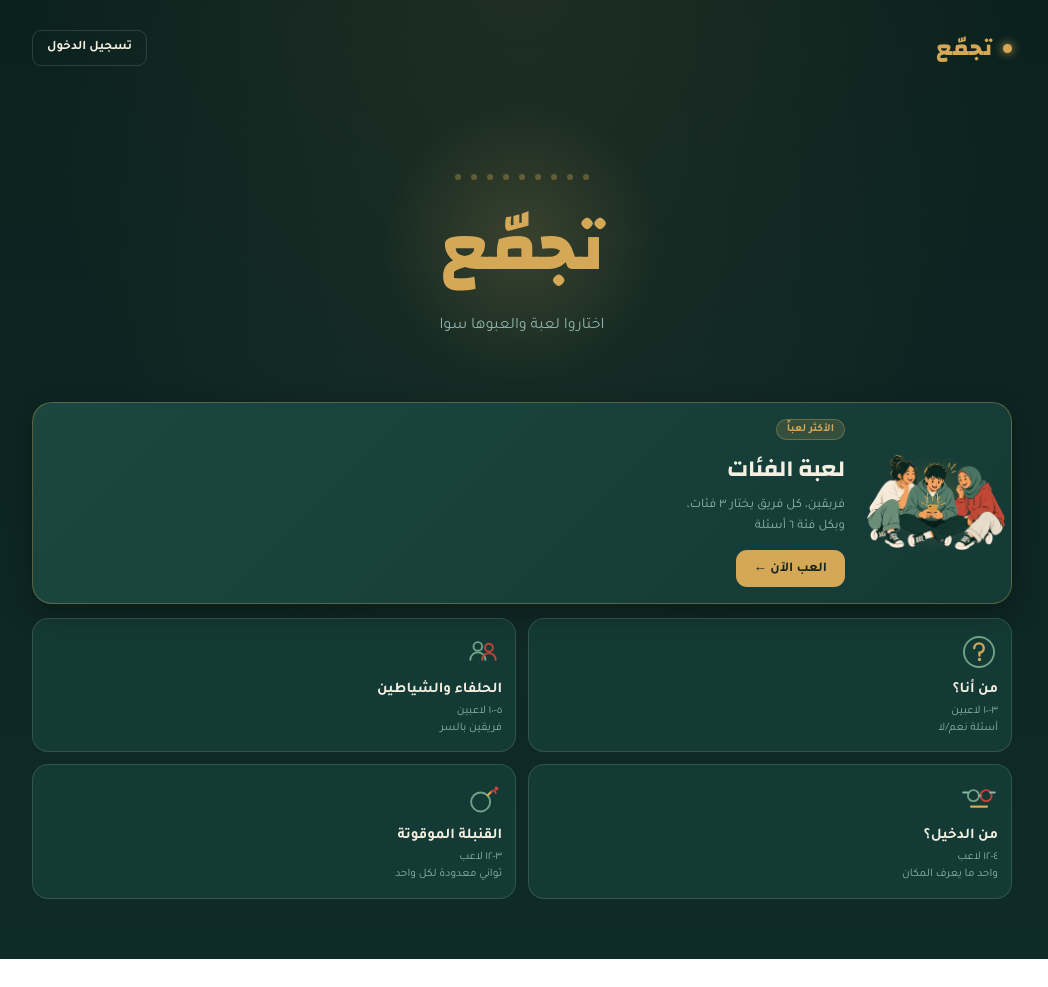
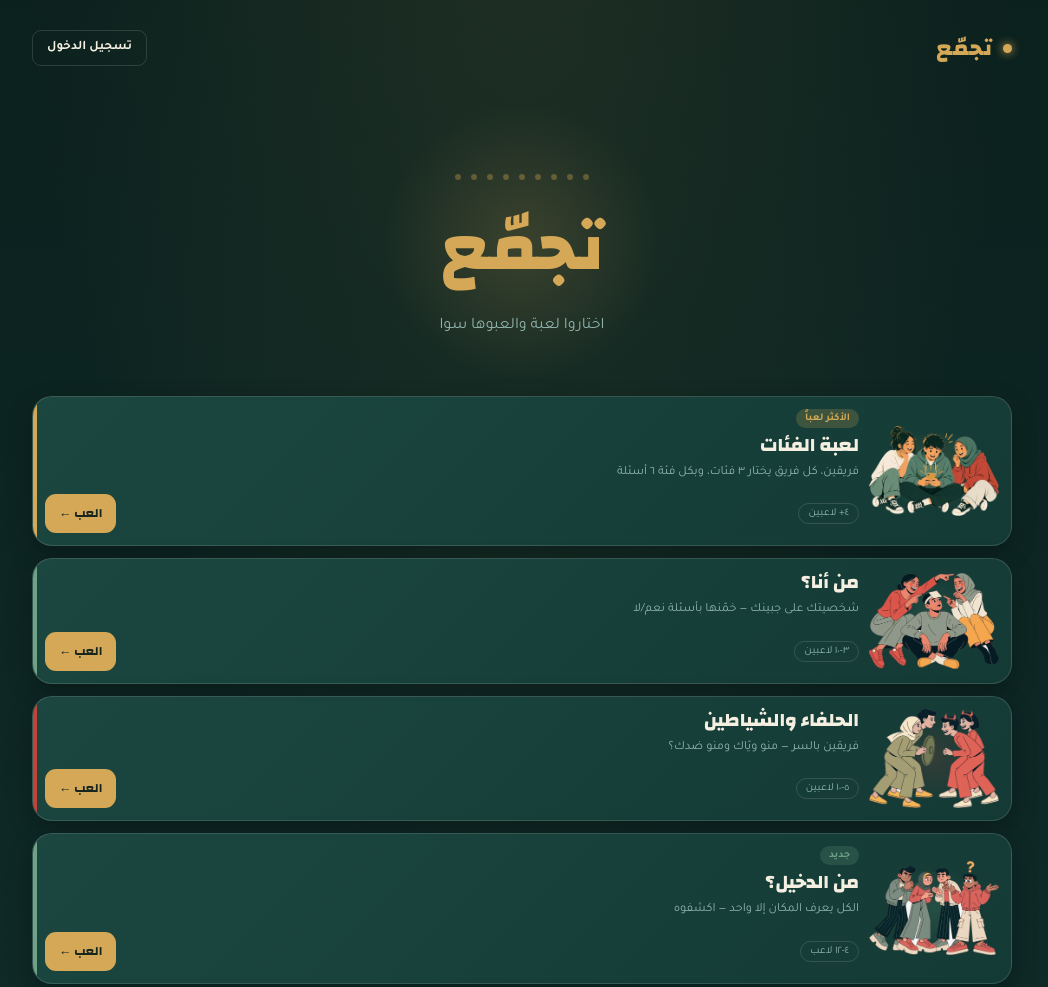
Before and after one commit to teaizteaiz46-blip/tajammo-game, a website: page index.html in a window 1280 px wide. Shown: the top 987 px of the page, without its empty margins (118-1166 px from the left). Before the commit the page ends 959 px from the top, so only its background shows below. Drawn offline with nearby package versions, Linux system fonts and the light colour scheme; no server answers.

Commit message:
feat: hub redesign - five equal game cards with illustrations

```diff
--- a/js/render-core.js
+++ b/js/render-core.js
@@ -147,6 +147,27 @@ function renderTopbar(){
 }
 
 /* ============================ HUB ============================ */
+/* خمس بطاقات متساوية: كل لعبة بصورتها وزرها. قبل، كانت بطاقة وحدة كبيرة
+   بصورة وزر «العب الآن»، وأربعة مربعات بأيقونات خطية بلا زر — فالعين
+   تقراهن كروابط إعدادات مو كألعاب تنلعب. */
+const HUB_GAMES = [
+  { id:'card-cat',    screen:null,          img:'img/friends.webp',    accent:'gold',
+    title:'لعبة الفئات', desc:'فريقين، كل فريق يختار ٣ فئات، وبكل فئة ٦ أسئلة',
+    players:'٤+ لاعبين', badge:'الأكثر لعباً' },
+  { id:'card-whoami', screen:'whoami-setup', img:'img/game-whoami.webp', accent:'sage',
+    title:'من أنا؟', desc:'شخصيتك على جبينك — خمّنها بأسئلة نعم/لا',
+    players:'٣-١٠ لاعبين', badge:'' },
+  { id:'card-shd',    screen:'shd-setup',    img:'img/game-shd.webp',    accent:'rose',
+    title:'الحلفاء والشياطين', desc:'فريقين بالسر — منو ويّاك ومنو ضدك؟',
+    players:'٥-١٠ لاعبين', badge:'' },
+  { id:'card-spy',    screen:'spy-setup',    img:'img/game-spy.webp',    accent:'sage',
+    title:'من الدخيل؟', desc:'الكل يعرف المكان إلا واحد — اكشفوه',
+    players:'٤-١٢ لاعب', badge:'جديد' },
+  { id:'card-bomb',   screen:'bomb-setup',   img:'img/game-bomb.webp',   accent:'rose',
+    title:'القنبلة الموقوتة', desc:'ثواني معدودة لكل واحد — والي يتأخر يخرج',
+    players:'٣-١٢ لاعب', badge:'جديد' }
+];
+
 function renderHub(){
   const wrap = el(`<div>
     <div class="hero">
@@ -156,63 +177,27 @@ function renderHub(){
       <h1>تجمّع</h1>
       <p>${state.user ? `أهلاً ${escapeAttr(state.user.name)} — لعبت ${state.user.gamesPlayed||0} لعبة` : 'اختاروا لعبة والعبوها سوا'}</p>
     </div>
+    <div class="game-cards"></div>
+  </div>`);
 
-    <div class="feature-card" id="card-cat">
-      <div class="feature-art"><img src="img/friends.webp" alt="" width="560" height="386" loading="eager" decoding="async"></div>
-      <div class="feature-txt">
-        <span class="ribbon">الأكثر لعباً</span>
-        <h3>لعبة الفئات</h3>
-        <p>فريقين، كل فريق يختار ٣ فئات،<br>وبكل فئة ٦ أسئلة</p>
-        <span class="feature-cta">العب الآن ←</span>
-      </div>
-    </div>
+  const list = wrap.querySelector('.game-cards');
+  HUB_GAMES.forEach(g=>{
+    const card = el(`<button class="game-card acc-${g.accent}" id="${g.id}">
+      <span class="gc-art"><img src="${g.img}" alt="" width="600" height="440" loading="eager" decoding="async"></span>
+      <span class="gc-body">
+        ${g.badge ? `<span class="gc-badge">${g.badge}</span>` : ''}
+        <span class="gc-title">${g.title}</span>
+        <span class="gc-desc">${g.desc}</span>
+        <span class="gc-foot">
+          <span class="gc-chip">${g.players}</span>
+          <span class="gc-cta">العب ←</span>
+        </span>
+      </span>
+    </button>`);
+    /* لعبة الفئات تمرّ بتحميل البنك أول، فالها مسار خاص */
+    card.addEventListener('click', ()=> g.screen ? goto(g.screen) : openCategoryGame());
+    list.appendChild(card);
+  });
 
-    <div class="game-grid">
-      <div class="game-tile" id="card-whoami">
-        <svg class="tile-ico" viewBox="0 0 48 48" fill="none" aria-hidden="true">
-          <circle cx="24" cy="24" r="19" stroke="#6FA287" stroke-width="2.4"/>
-          <path d="M18 19a6 6 0 1 1 6.6 6v3.4" stroke="#D4A857" stroke-width="3" stroke-linecap="round"/>
-          <circle cx="24.6" cy="33.5" r="2.1" fill="#D4A857"/>
-        </svg>
-        <h3>من أنا؟</h3>
-        <small>٣-١٠ لاعبين<br>أسئلة نعم/لا</small>
-      </div>
-      <div class="game-tile" id="card-shd">
-        <svg class="tile-ico" viewBox="0 0 48 48" fill="none" aria-hidden="true">
-          <path d="M8 34c0-6 4.6-9.5 9.5-9.5S27 28 27 34" stroke="#6FA287" stroke-width="2.4" stroke-linecap="round"/>
-          <circle cx="17.5" cy="17" r="5.5" stroke="#6FA287" stroke-width="2.4"/>
-          <path d="M23 34c0-5.4 4.1-8.6 8.5-8.6S40 28.6 40 34" stroke="#C1443A" stroke-width="2.4" stroke-linecap="round"/>
-          <circle cx="31.5" cy="18.5" r="5" stroke="#C1443A" stroke-width="2.4"/>
-        </svg>
-        <h3>الحلفاء والشياطين</h3>
-        <small>٥-١٠ لاعبين<br>فريقين بالسر</small>
-      </div>
-      <div class="game-tile" id="card-spy">
-        <svg class="tile-ico" viewBox="0 0 48 48" fill="none" aria-hidden="true">
-          <circle cx="17" cy="21" r="7" stroke="#6FA287" stroke-width="2.4"/>
-          <circle cx="33" cy="21" r="7" stroke="#C1443A" stroke-width="2.4"/>
-          <path d="M24 21h2M4 17h6M38 17h6" stroke="#8FB3AC" stroke-width="2.4" stroke-linecap="round"/>
-          <path d="M14 35h20" stroke="#D4A857" stroke-width="2.8" stroke-linecap="round"/>
-        </svg>
-        <h3>من الدخيل؟</h3>
-        <small>٤-١٢ لاعب<br>واحد ما يعرف المكان</small>
-      </div>
-      <div class="game-tile" id="card-bomb">
-        <svg class="tile-ico" viewBox="0 0 48 48" fill="none" aria-hidden="true">
-          <circle cx="21" cy="29" r="12" stroke="#6FA287" stroke-width="2.4"/>
-          <path d="M30 20.5l4.5-4.5" stroke="#D4A857" stroke-width="2.8" stroke-linecap="round"/>
-          <path d="M34.5 16c2-2.4 5.5-1.2 5.5 1.8" stroke="#C1443A" stroke-width="2.4" stroke-linecap="round"/>
-          <circle cx="41" cy="12" r="2.6" fill="#C1443A"/>
-        </svg>
-        <h3>القنبلة الموقوتة</h3>
-        <small>٣-١٢ لاعب<br>ثواني معدودة لكل واحد</small>
-      </div>
-    </div>
-  </div>`);
-  wrap.querySelector('#card-cat').addEventListener('click', ()=> openCategoryGame());
-  wrap.querySelector('#card-whoami').addEventListener('click', ()=> goto('whoami-setup'));
-  wrap.querySelector('#card-shd').addEventListener('click', ()=> goto('shd-setup'));
-  wrap.querySelector('#card-spy').addEventListener('click', ()=> goto('spy-setup'));
-  wrap.querySelector('#card-bomb').addEventListener('click', ()=> goto('bomb-setup'));
   return wrap;
 }
--- a/styles.css
+++ b/styles.css
@@ -109,60 +109,57 @@
   .card.soon{opacity:.5; cursor:not-allowed;}
   .card.soon:hover{transform:none; border-color:var(--line);}
 
-  /* ---------- الشاشة الرئيسية: بطاقة مميزة + شبكة ---------- */
-  .feature-card{
-    position:relative; display:flex; align-items:center;
-    margin-top:26px; margin-bottom:14px;
+  /* ---------- الشاشة الرئيسية: بطاقات ألعاب متساوية ----------
+     كل لعبة بطاقة كاملة بصورتها وزر «العب». قبل، كانت وحدة كبيرة بزر
+     وأربعة مربعات صغيرة بأيقونات خطية بلا زر — والنتيجة إن اللاعب يقرا
+     الأربعة كروابط (إعدادات / من نحن) مو كألعاب. */
+  .game-cards{display:grid; gap:12px; margin-top:20px;}
+  .game-card{
+    position:relative; display:flex; align-items:center; gap:10px;
+    width:100%; text-align:right; padding:12px; overflow:hidden;
     background:linear-gradient(135deg, var(--panel-2), var(--panel));
-    border:1px solid var(--gold-dim); border-radius:20px; overflow:hidden;
-    cursor:pointer; box-shadow:0 10px 30px rgba(0,0,0,.30);
+    border:1px solid var(--line); border-radius:20px;
+    color:inherit; font-family:'Tajawal', sans-serif; cursor:pointer;
+    box-shadow:0 8px 24px rgba(0,0,0,.26);
     transition:transform .18s ease, border-color .18s ease;
   }
-  .feature-card:hover{transform:translateY(-3px); border-color:var(--gold);}
-  .feature-art{
-    position:relative; flex:0 0 150px;
-    display:flex; align-items:center; justify-content:center; padding:12px 6px;
+  .game-card:hover{transform:translateY(-3px); border-color:var(--gold-dim);}
+  .game-card:active{transform:translateY(0);}
+  /* شريط اللون على الحافة: يفرّق الألعاب بالعين بلا ما يشوّش الخلفية */
+  .game-card::before{content:''; position:absolute; inset:0 auto 0 0; width:4px; background:var(--acc);}
+  .game-card.acc-gold{--acc:var(--gold);}
+  .game-card.acc-sage{--acc:var(--sage);}
+  .game-card.acc-rose{--acc:var(--rose);}
+
+  .gc-art{flex:0 0 130px; display:grid; place-items:center; position:relative;}
+  .gc-art::before{
+    content:''; position:absolute; inset:10%;
+    background:radial-gradient(circle, color-mix(in srgb, var(--acc) 18%, transparent), transparent 70%);
   }
-  /* توهّج ذهبي خفيف ورا الرسمة حتى ما تطلع طايحة على البطاقة */
-  .feature-art::before{
-    content:''; position:absolute; inset:12%;
-    background:radial-gradient(circle, rgba(212,168,87,.20), transparent 70%);
+  .gc-art img{position:relative; width:100%; height:auto; display:block;}
+
+  .gc-body{flex:1; min-width:0; display:flex; flex-direction:column; gap:4px;}
+  .gc-badge{
+    align-self:flex-start; margin-bottom:2px; font-size:10.5px; font-weight:700;
+    color:var(--acc); background:color-mix(in srgb, var(--acc) 20%, transparent);
+    border-radius:999px; padding:3px 9px;
   }
-  .feature-art img{position:relative; width:100%; height:auto; display:block;}
-  .feature-txt{padding:16px 16px 16px 2px; flex:1; min-width:0;}
-  .feature-txt .ribbon{
-    display:inline-block; margin-bottom:8px; font-size:11px; font-weight:700;
-    background:rgba(212,168,87,.16); color:var(--gold);
-    border:1px solid var(--gold-dim); border-radius:999px; padding:3px 10px;
+  .gc-title{font-family:'Changa', sans-serif; font-weight:800; font-size:19px; line-height:1.25; color:var(--ivory);}
+  .gc-desc{color:var(--muted); font-size:12.5px; line-height:1.65;}
+  .gc-foot{display:flex; align-items:center; justify-content:space-between; gap:8px; margin-top:8px;}
+  .gc-chip{
+    font-size:11px; color:var(--muted); white-space:nowrap;
+    border:1px solid var(--line); border-radius:999px; padding:3px 9px;
   }
-  .feature-txt h3{font-family:'Changa'; font-size:23px; margin:0 0 6px; color:var(--ivory);}
-  .feature-txt p{color:var(--muted); font-size:13px; line-height:1.6; margin:0 0 12px;}
-  .feature-cta{
-    display:inline-flex; align-items:center; gap:6px;
-    font-size:13.5px; font-weight:700; color:#16241F;
-    background:var(--gold); border-radius:11px; padding:9px 18px;
+  .gc-cta{
+    font-family:'Changa', sans-serif; font-weight:700; font-size:12.5px;
+    color:#16241F; background:var(--gold); border-radius:11px;
+    padding:8px 14px; white-space:nowrap;
   }
-
-  .game-grid{display:grid; grid-template-columns:1fr 1fr; gap:12px;}
-  .game-tile{
-    background:var(--panel); border:1px solid var(--line); border-radius:16px;
-    padding:14px 13px; cursor:pointer; min-height:118px;
-    display:flex; flex-direction:column; text-align:right;
-    transition:transform .18s ease, border-color .18s ease;
-  }
-  .game-tile:hover{transform:translateY(-3px); border-color:var(--gold-dim);}
-  .tile-ico{width:38px; height:38px; margin-bottom:10px;}
-  .game-tile h3{font-size:15px; font-weight:700; margin:0 0 4px; color:var(--ivory);}
-  .game-tile small{color:var(--muted); font-size:11.5px; line-height:1.5;}
-  .game-tile.soon{opacity:.5; cursor:default; border-style:dashed;}
-  .game-tile.soon:hover{transform:none; border-color:var(--line);}
-  .soon-badge{
-    margin-top:8px; align-self:flex-start; font-size:10.5px; color:var(--muted);
-    border:1px solid var(--line); border-radius:999px; padding:2px 9px;
-  }
+  /* شاشات ضيقة جداً: الصورة تصغر حتى النص ما ينحشر */
   @media (max-width:340px){
-    .game-grid{grid-template-columns:1fr;}
-    .feature-art{flex-basis:124px;}
+    .gc-art{flex-basis:104px;}
+    .gc-title{font-size:17px;}
   }
 
   /* ---------- generic buttons ---------- */
```
Also changed, not shown: test/e2e.js (+57 -46 lines), img/game-bomb.webp (added), img/game-shd.webp (added), img/game-spy.webp (added), img/game-whoami.webp (added).
